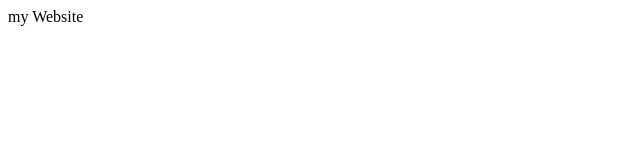
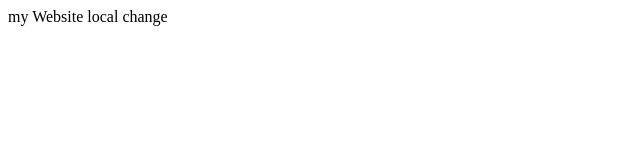
Before and after one commit to yran0213/firstTest, a plain HTML site: page index.html in a window 1280 px wide. Shown: the whole page, without its empty margins (0-640 px from the left). Drawn offline with Linux system fonts and the light colour scheme.

Commit message:
新增文字

```diff
--- a/index.html
+++ b/index.html
@@ -7,5 +7,6 @@
 </head>
 <body>
     my Website
+    local change
 </body>
 </html>
```
